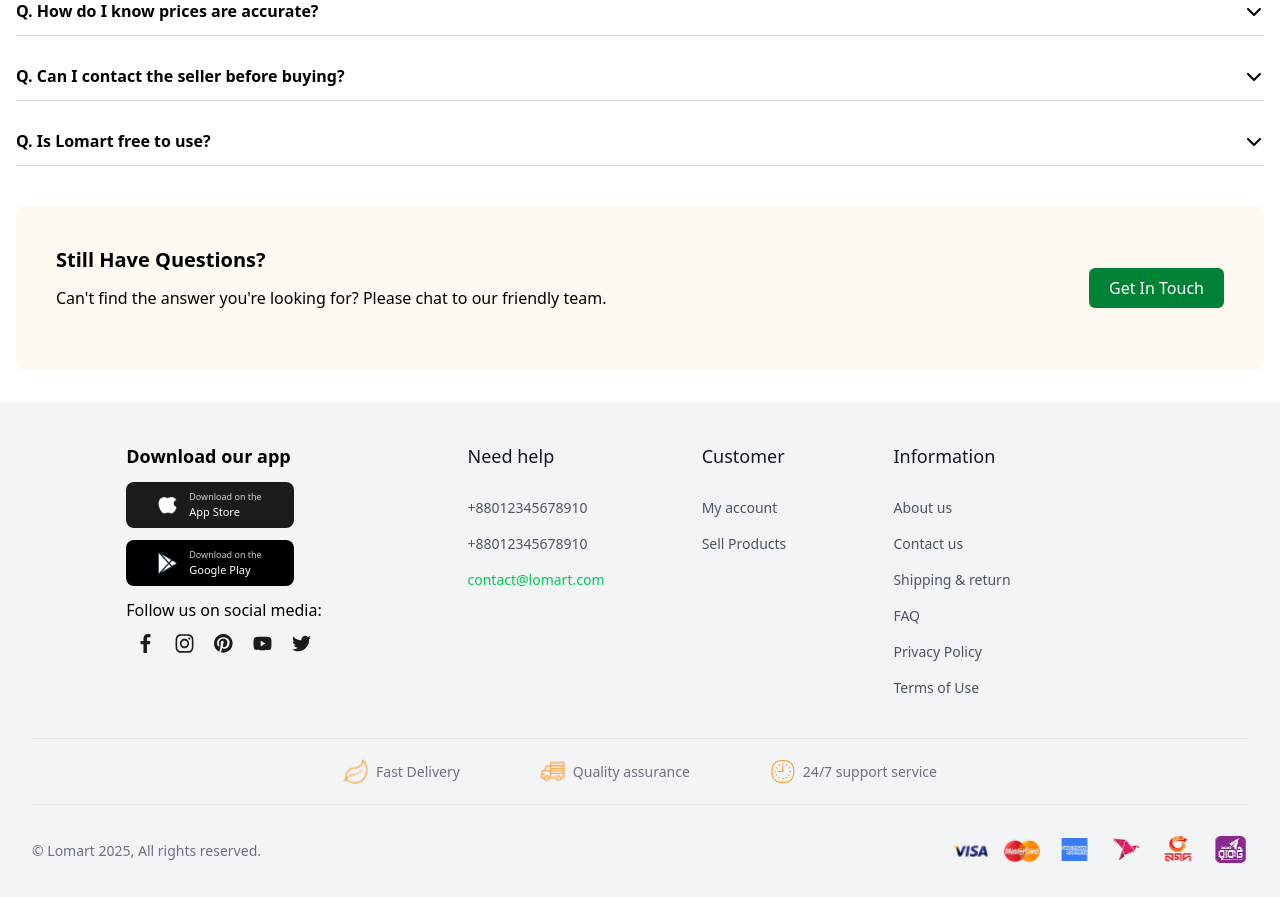
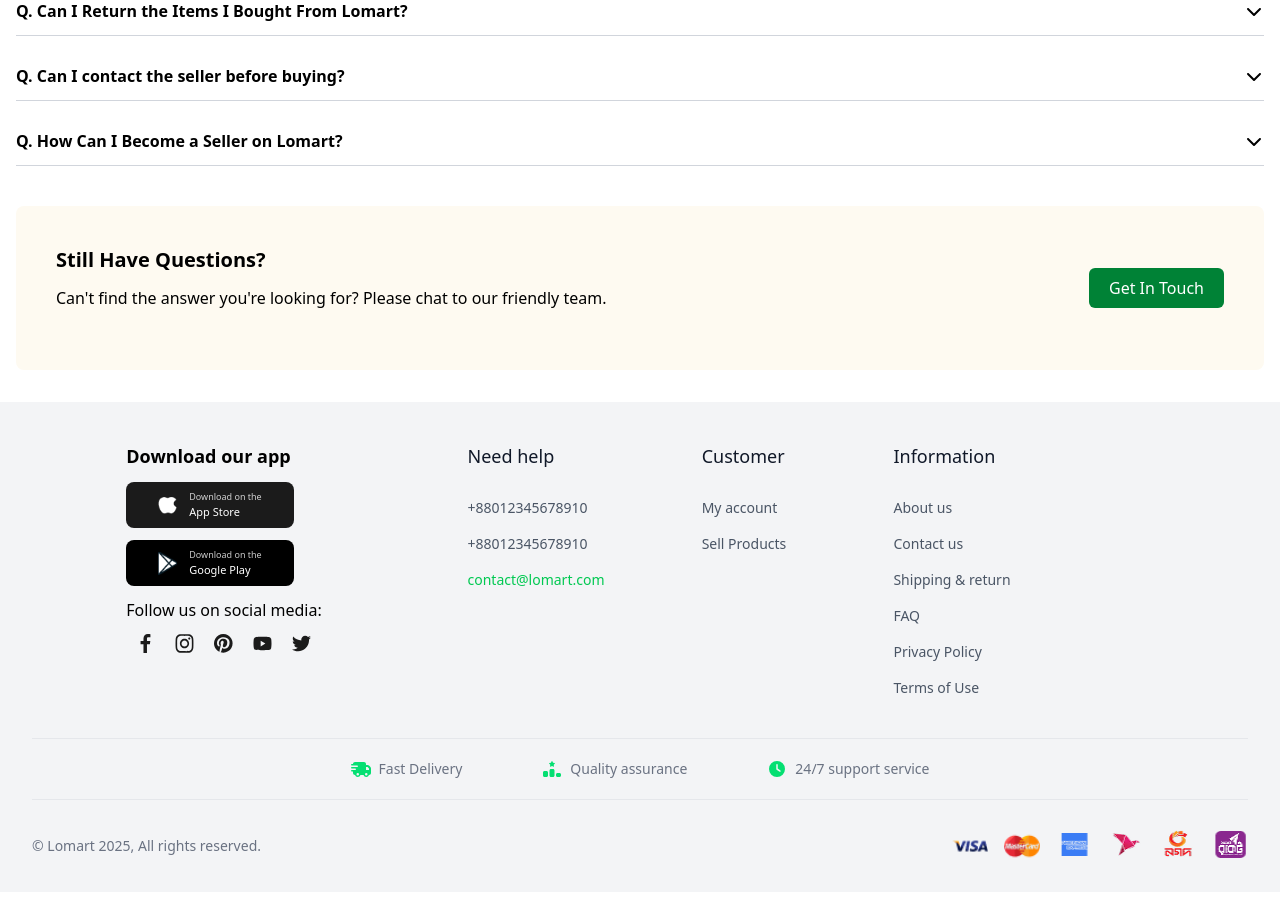
Before and after one commit to tony-dev0/lomart, a React (Vite) app: page / in a window 1280 px wide. Shown: the part 3400-4297 px from the top of the page. Built offline with nearby package versions, Linux system fonts and the light colour scheme.

Commit message:
minor changes

```diff
--- a/src/assets/css/index.css
+++ b/src/assets/css/index.css
@@ -1,3 +1,5 @@
+@import "tailwindcss";
+
 @keyframes fadeIn {
   from {
     opacity: 0;
@@ -12,7 +14,6 @@
 .animate-fade-in {
   animation: fadeIn 0.4s ease;
 }
-@import "tailwindcss";
 
 ul {
   list-style-type: none;
--- a/src/assets/data.ts
+++ b/src/assets/data.ts
@@ -104,22 +104,22 @@ export const faqs = [
   {
     question: "Q. Is Lomart a delivery service?",
     answer:
-      "Lorem ipsum dolor sit amet consectetur adipisicing elit. Sapiente, nobis minima consequuntur non eum aut quam ea quidem odio repellendus sapiente rem nam voluptatem cupiditate reprehenderit.",
+      "Yes, Lomart is a delivery service. Lomart Delivery is a logistics service offered by Lomart, designed to support businesses and individuals with their shipping needs, not just for items bought on the Lomart marketplace.",
   },
   {
-    question: "Q. How do I know prices are accurate?",
+    question: "Q. Can I Return the Items I Bought From Lomart?",
     answer:
-      "Lorem ipsum dolor sit amet consectetur adipisicing elit. Sapiente, nobis minima consequuntur non eum aut quam ea quidem odio repellendus sapiente rem nam voluptatem cupiditate reprehenderit.",
+      "Yes, you can return items you bought for free and get refunded as soon as possible! We have a refund policy that grants you 7 days to return ALL eligible items bought from the official store and other sellers on Lomart Store.",
   },
   {
     question: "Q. Can I contact the seller before buying?",
     answer:
-      "Lorem ipsum dolor sit amet consectetur adipisicing elit. Sapiente, nobis minima consequuntur non eum aut quam ea quidem odio repellendus sapiente rem nam voluptatem cupiditate reprehenderit.",
+      "Lomart provides a system for customers to communicate with sellers, particularly for after-sales queries or to resolve disputes",
   },
   {
-    question: "Q. Is Lomart free to use?",
+    question: "Q. How Can I Become a Seller on Lomart?",
     answer:
-      "Lorem ipsum dolor sit amet consectetur adipisicing elit. Sapiente, nobis minima consequuntur non eum aut quam ea quidem odio repellendus sapiente rem nam voluptatem cupiditate reprehenderit.",
+      "You can partner with Lomart as a seller on the website. All you need to do is register and follow the necessary steps. With our large customer base, we can help you reach a wider audience and sell many of your products to our customers",
   },
 ];
 
--- a/src/sections/footer.tsx
+++ b/src/sections/footer.tsx
@@ -1,3 +1,10 @@
+import {
+  faClock,
+  faRankingStar,
+  faTruckFast,
+} from "@fortawesome/free-solid-svg-icons";
+import { FontAwesomeIcon } from "@fortawesome/react-fontawesome";
+
 const Footer = () => {
   return (
     <footer className="mx-auto max-w-7xl px-4 sm:px-6 lg:px-8 bg-[#F3F4F6]">
@@ -62,7 +69,7 @@ const Footer = () => {
               <li className="mb-4">
                 <a
                   href="javascript:;"
-                  className=" text-green-500 hover:text-gray-600"
+                  className="text-green-500 hover:text-gray-600"
                 >
                   contact@lomart.com
                 </a>
@@ -153,15 +160,18 @@ const Footer = () => {
       <div className="py-5 border-t border-gray-200">
         <div className="flex justify-center max-sm:flex-col items-center max-md:gap-10 gap-20">
           <div className="flex items-center gap-2">
-            <img src="/icon1.png" alt="" width={25} height={25} />
+            <FontAwesomeIcon className="text-green-400" icon={faTruckFast} />
+            {/* <img src="/icon1.png" alt="" width={25} height={25} /> */}
             <span className="text-sm text-gray-500">Fast Delivery</span>
           </div>
           <div className="flex items-center gap-2">
-            <img src="/icon2.png" alt="" width={25} height={25} />
+            <FontAwesomeIcon className="text-green-400" icon={faRankingStar} />
+            {/* <img src="/icon2.png" alt="" width={25} height={25} /> */}
             <span className="text-sm text-gray-500">Quality assurance</span>
           </div>
           <div className="flex items-center gap-2">
-            <img src="/icon3.png" alt="" width={25} height={25} />
+            <FontAwesomeIcon className="text-green-400" icon={faClock} />
+            {/* <img src="/icon3.png" alt="" width={25} height={25} /> */}
             <span className="text-sm text-gray-500">24/7 support service</span>
           </div>
         </div>
--- a/src/sections/hero-section.tsx
+++ b/src/sections/hero-section.tsx
@@ -31,7 +31,7 @@ const HeroSection = () => {
         </div>
       </div>
 
-      <div className=" lg:min-h-[600px]">
+      <div className="lg:min-h-[600px]">
         <div className="max-w-[1320px] mx-auto px-4 py-6 lg:py-2 flex flex-col lg:flex-row items-center justify-between">
           <div
             className="w-full lg:pr-12 max-w-[520px]"
```
Also changed, not shown: src/assets/css/App.css (deleted).
